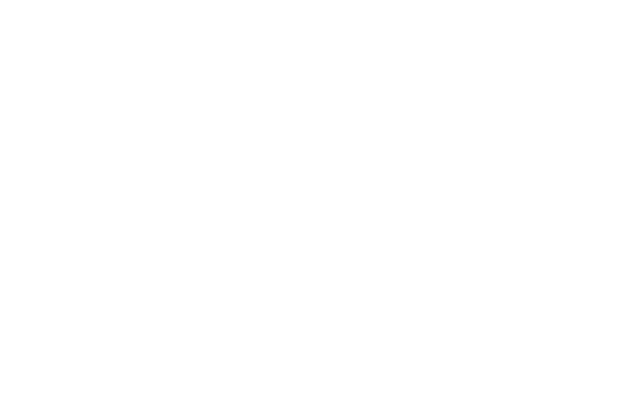
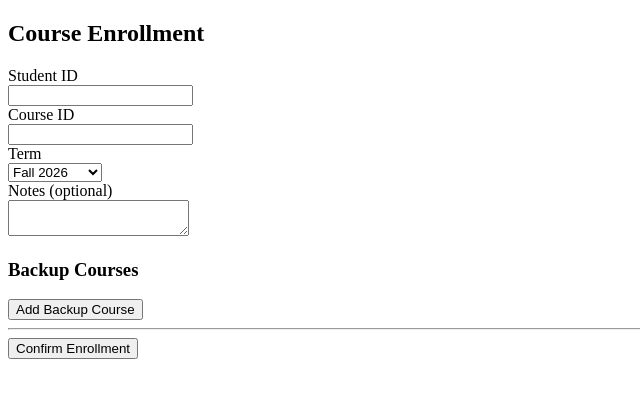
Before and after one commit to asegithub2023/tms-client-angular, an Angular app: page /enroll in a window 1280 px wide. Before the commit this address led to /. Shown: the top 398 px of the page, without its empty margins (0-640 px from the left). Built offline with nearby package versions, Linux system fonts and the light colour scheme.

Commit message:
feat: add reactive forms and live API integration

```diff
--- a/src/app/app.routes.ts
+++ b/src/app/app.routes.ts
@@ -9,6 +9,13 @@ export const routes: Routes = [
       ),
   },
   {
+    path: "enroll",
+    loadComponent: () =>
+      import("./features/enrollment-form/enrollment-form").then(
+        (m) => m.EnrollmentFormComponent
+      ),
+  },
+  {
     path: "courses/:id",
     loadComponent: () =>
       import("./features/course-detail/course-detail").then(
--- /dev/null
+++ b/src/app/features/enrollment-form/enrollment-form.html
@@ -0,0 +1,51 @@
+<h2>Course Enrollment</h2>
+
+@if (submitted()) {
+  <p>Enrollment submitted. Check the console for the payload.</p>
+} @else {
+  <form [formGroup]="form" (ngSubmit)="submit()">
+    <div>
+      <label for="studentId">Student ID</label><br />
+      <input id="studentId" formControlName="studentId" />
+      @if (form.controls.studentId.touched && form.controls.studentId.invalid) {
+        <p class="error">Enter a valid Student ID (format: STU-0000)</p>
+      }
+    </div>
+
+    <div>
+      <label for="courseId">Course ID</label><br />
+      <input id="courseId" formControlName="courseId" />
+      @if (form.controls.courseId.touched && form.controls.courseId.invalid) {
+        <p class="error">Course ID is required</p>
+      }
+    </div>
+
+    <div>
+      <label for="term">Term</label><br />
+      <select id="term" formControlName="term">
+        <option value="Fall 2026">Fall 2026</option>
+        <option value="Spring 2027">Spring 2027</option>
+      </select>
+    </div>
+
+    <div>
+      <label for="notes">Notes (optional)</label><br />
+      <textarea id="notes" formControlName="notes"></textarea>
+    </div>
+
+    <h3>Backup Courses</h3>
+
+    @for (backup of backups.controls; track $index) {
+      <div class="backup-row">
+        <input [formControl]="backups.at($index)" placeholder="Backup course" />
+        <button type="button" (click)="removeBackup($index)">Remove</button>
+      </div>
+    }
+
+    <button type="button" (click)="addBackup()">Add Backup Course</button>
+
+    <hr />
+
+    <button type="submit">Confirm Enrollment</button>
+  </form>
+}
--- /dev/null
+++ b/src/app/features/enrollment-form/enrollment-form.ts
@@ -0,0 +1,54 @@
+import { Component, inject, signal } from "@angular/core";
+import {
+  FormBuilder,
+  FormControl,
+  ReactiveFormsModule,
+  Validators,
+} from "@angular/forms";
+
+@Component({
+  selector: "app-enrollment-form",
+  standalone: true,
+  imports: [ReactiveFormsModule],
+  templateUrl: "./enrollment-form.html",
+  styleUrl: "./enrollment-form.scss",
+})
+export class EnrollmentFormComponent {
+  private fb = inject(FormBuilder);
+  submitted = signal(false);
+
+  form = this.fb.nonNullable.group({
+    studentId: ["", [Validators.required, Validators.pattern("^STU-[0-9]{4}$")]],
+    courseId: ["", Validators.required],
+    term: ["Fall 2026", Validators.required],
+    notes: [""],
+    backupCourses: this.fb.array<FormControl<string>>([]),
+  });
+
+  get backups() {
+    return this.form.controls.backupCourses;
+  }
+
+  addBackup() {
+    this.backups.push(
+      this.fb.control("", {
+        nonNullable: true,
+        validators: Validators.required,
+      })
+    );
+  }
+
+  removeBackup(index: number) {
+    this.backups.removeAt(index);
+  }
+
+  submit() {
+    if (this.form.valid) {
+      const payload = this.form.getRawValue();
+      console.log("Enrollment payload:", payload);
+      this.submitted.set(true);
+    } else {
+      this.form.markAllAsTouched();
+    }
+  }
+}
--- a/src/app/features/student-dashboard/student-dashboard.html
+++ b/src/app/features/student-dashboard/student-dashboard.html
@@ -3,6 +3,8 @@
 <p>Credits Earned: {{ earnedCredits() }}</p>
 
 <p>Graduation Status: {{ graduationStatus() }}</p>
+
+<a routerLink="/enroll">Enroll in a Course</a>
 
 <button type="button" (click)="registerForClass()">
   Register for a Class (+3 credits)
@@ -10,17 +12,16 @@
 
 <h2>Course Catalog</h2>
 
-@if (availableCourses().length === 0) {
-  <p>No courses are available this term. Check back during registration.</p>
+@if (coursesResource.isLoading()) {
+<p>Fetching courses from the server...</p>
+} @else if (coursesResource.error()) {
+<p>Could not load courses. Make sure your .NET API is running.</p>
 } @else {
 <div class="course-grid">
-    @for (course of availableCourses(); track course.id) {
-      <tms-course-card
-        [course]="course"
-        (enrollClicked)="handleEnroll($event)"
-      ></tms-course-card>
+  @for (course of (coursesResource.value() ?? []); track course.id) {
+  <tms-course-card [course]="course" (enrollClicked)="handleEnroll($event)"></tms-course-card>
   } @empty {
-      <p>No results match your search.</p>
+  <p>No courses are available this term.</p>
   }
 </div>
 }
--- a/src/app/features/student-dashboard/student-dashboard.ts
+++ b/src/app/features/student-dashboard/student-dashboard.ts
@@ -1,15 +1,20 @@
-import { Component, computed, signal } from "@angular/core";
+import { Component, computed, inject, signal } from "@angular/core";
+import { rxResource } from "@angular/core/rxjs-interop";
+import { RouterLink } from "@angular/router";
 import { CourseCardComponent } from "../../ui/course-card/course-card";
 import { Course } from "../../models/course.model";
+import { CourseService } from "../../services/course";
 
 @Component({
   selector: "app-student-dashboard",
   standalone: true,
-  imports: [CourseCardComponent],
+  imports: [CourseCardComponent, RouterLink],
   templateUrl: "./student-dashboard.html",
   styleUrls: ["./student-dashboard.scss"],
 })
 export class StudentDashboardComponent {
+  private api = inject(CourseService);
+
   studentName = signal("Liya Kebede");
   earnedCredits = signal(45);
 
@@ -17,38 +22,11 @@ export class StudentDashboardComponent {
     this.earnedCredits() >= 120 ? "Eligible for Graduation" : "In Progress"
   );
 
-  availableCourses = signal<Course[]>([
-    {
-      id: 1,
-      title: "Advanced Java Services",
-      code: "CSE-101",
-      maxCapacity: 30,
-      enrollmentCount: 10,
-    },
-    {
-      id: 2,
-      title: "Angular UI Lab",
-      code: "CSE-210",
-      maxCapacity: 25,
-      enrollmentCount: 25,
-    },
-    {
-      id: 3,
-      title: "Database Design",
-      code: "CSE-305",
-      maxCapacity: 20,
-      enrollmentCount: 18,
-    },
-    {
-      id: 4,
-      title: "API Security Workshop",
-      code: "CSE-420",
-      maxCapacity: 40,
-      enrollmentCount: 15,
-    },
-  ]);
+  selectedCourse = signal<Course | null>(null);
 
-  selectedCourse = signal<Course | null>(null);
+  coursesResource = rxResource({
+    stream: () => this.api.getAll(),
+  });
 
   registerForClass() {
     this.earnedCredits.update((c) => c + 3);
--- /dev/null
+++ b/src/app/services/course.ts
@@ -0,0 +1,24 @@
+import { Injectable, inject } from "@angular/core";
+import { HttpClient } from "@angular/common/http";
+import { map } from "rxjs/operators";
+import { Course, PagedResponse } from "../models/course.model";
+
+@Injectable({
+  providedIn: "root",
+})
+export class CourseService {
+  private http = inject(HttpClient);
+  private baseUrl = "https://localhost:5001/api/courses";
+
+  getAll() {
+    return this.http
+      .get<PagedResponse<Course>>(this.baseUrl, {
+        params: { page: "1", pageSize: "50" },
+      })
+      .pipe(map((p) => p.items));
+  }
+
+  getById(id: string) {
+    return this.http.get<Course>(`${this.baseUrl}/${id}`);
+  }
+}
```
Also changed, not shown: src/app/features/enrollment-form/enrollment-form.scss (added), 2 other files (tests, documents, lock files or other folders). Lines whose indentation alone changed are shown as unchanged.
